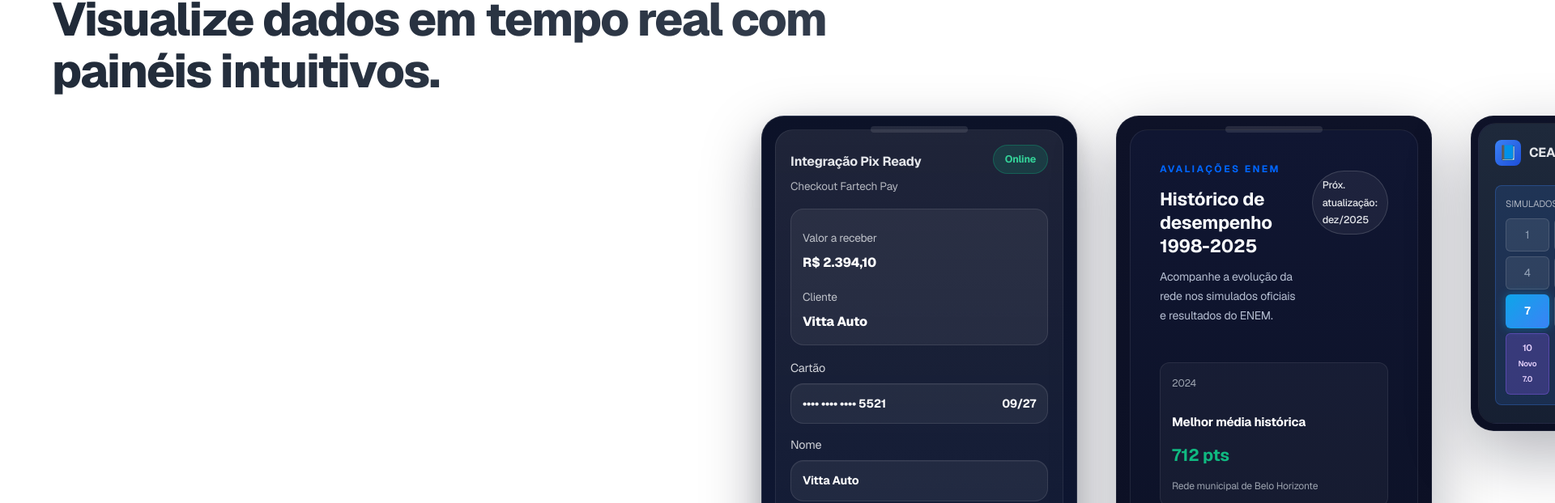
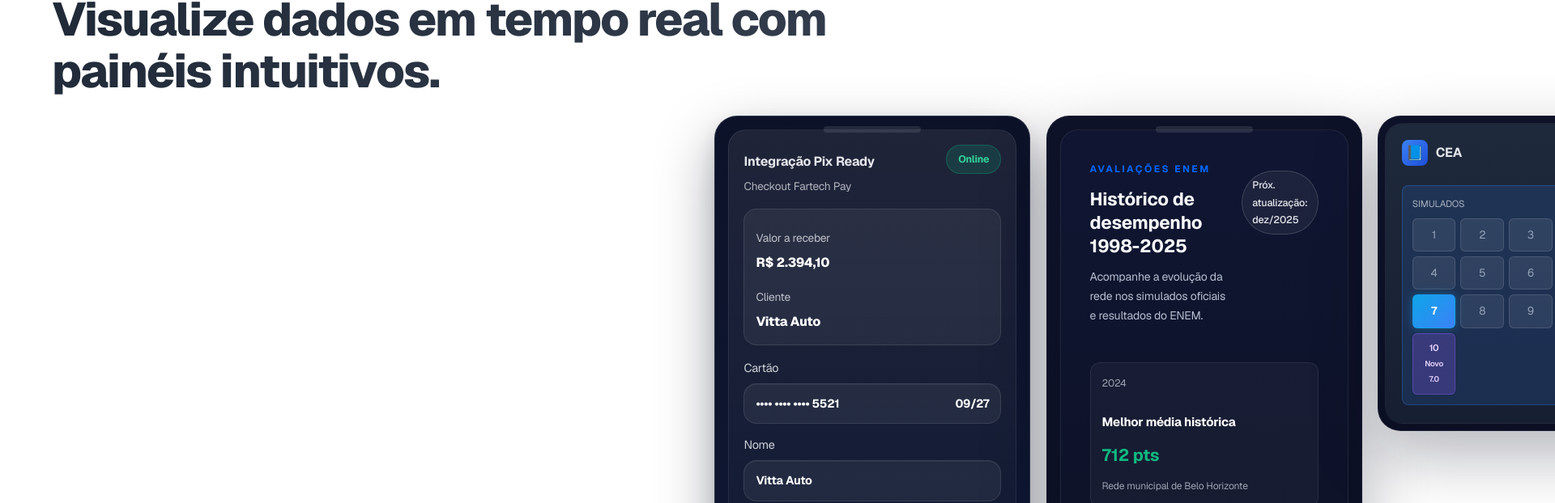
Before and after one commit to frpdias/fartech.app.br, a SvelteKit app: page / in a window 1280 px wide. Shown: the part 6514-7136 px from the top of the page at 81% size, 1920 px wide, since content can reach past the window. Built offline with nearby package versions, Linux system fonts and the light colour scheme.

Commit message:
📏 Reduz gap entre mobiles para caber todos na tela
- gap: clamp(22px, 4vw, 48px) → clamp(12px, 1.5vw, 20px)
- Espaçamento menor permite 5 phones visíveis simultaneamente

```diff
--- a/src/routes/+page.svelte
+++ b/src/routes/+page.svelte
@@ -652,7 +652,7 @@
     display: flex;
     align-items: center;
     justify-content: flex-start;
-    gap: clamp(22px, 4vw, 48px);
+    gap: clamp(12px, 1.5vw, 20px);
     width: 100%;
     max-width: 100%;
     margin: 0;
```
